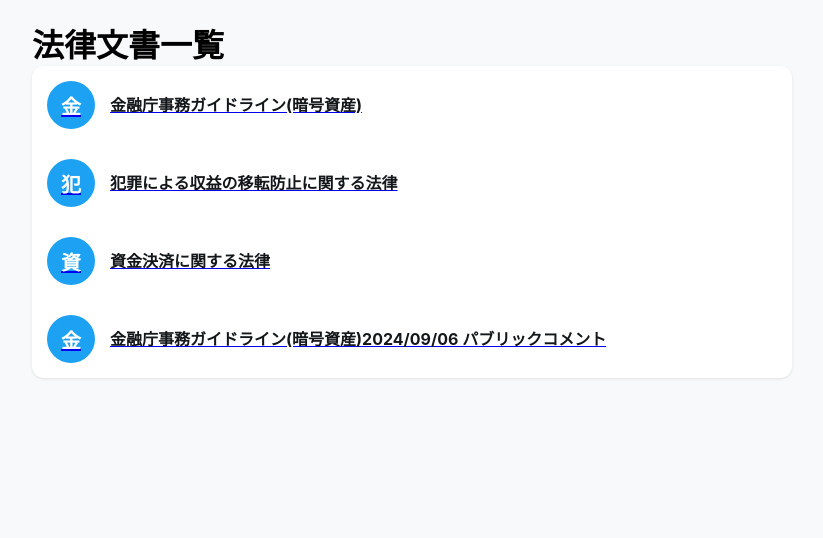
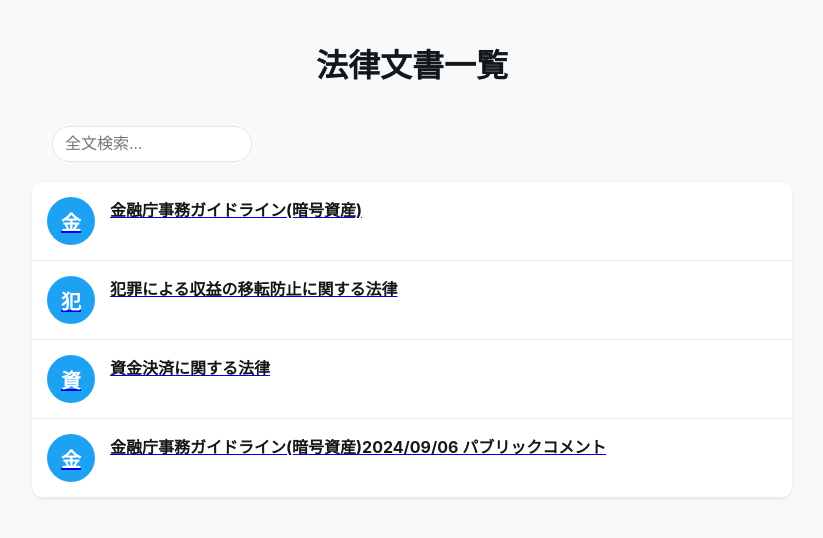
Before and after one commit to yamatoya/sb1-bnykmy, a Vue app: page / in a window 1280 px wide. Shown: the top 538 px of the page, without its empty margins (228-1051 px from the left). Built offline with nearby package versions, Linux system fonts and the light colour scheme.

Commit message:
Add search functionality to index page

```diff
--- a/src/components/Index.vue
+++ b/src/components/Index.vue
@@ -1,12 +1,33 @@
 <template>
   <div>
     <h1>法律文書一覧</h1>
+    <div class="search-container">
+      <input
+        type="text"
+        v-model="searchQuery"
+        placeholder="全文検索..."
+        class="search-input"
+        @focus="isSearchFocused = true"
+        @blur="isSearchFocused = false"
+      />
+    </div>
     <div class="document-list">
-      <router-link v-for="(doc, id) in documents" :key="id" :to="'/document/' + id">
+      <router-link v-for="(doc, id) in filteredDocuments" :key="id" :to="'/document/' + id">
         <div class="document-item">
           <div class="document-icon">{{ doc.displayName.charAt(0) }}</div>
           <div class="document-info">
             <div class="document-name">{{ formatDisplayName(doc.displayName) }}</div>
+            <div v-if="searchQuery && getMatchingContent(doc).length > 0" class="search-matches">
+              <div v-for="(match, index) in getMatchingContent(doc)" :key="index" class="match-item">
+                <router-link
+                  :to="`/document/${id}/${match.id}`"
+                  class="match-link"
+                  @click.native.stop
+                >
+                  <div class="match-content" v-html="highlightSearchTerms(match.content)"></div>
+                </router-link>
+              </div>
+            </div>
           </div>
         </div>
       </router-link>
@@ -21,13 +42,254 @@
   name: 'Index',
   data() {
     return {
-      documents: documentsData
+      documents: documentsData,
+      isSearchFocused: false
+    }
+  },
+  computed: {
+    searchQuery: {
+      get() {
+        return this.$route.query.q || ''
+      },
+      set(value) {
+        this.$router.replace({
+          query: { ...this.$route.query, q: value || undefined }
+        })
+      }
+    },
+    searchTerms() {
+      return this.searchQuery.toLowerCase().split(' ').filter(term => term.length > 0)
+    },
+    filteredDocuments() {
+      if (!this.searchQuery) return this.documents
+
+      return Object.fromEntries(
+        Object.entries(this.documents).filter(([_, doc]) => {
+          const contents = this.getSearchableContent(doc)
+          return this.searchTerms.every(term => contents.toLowerCase().includes(term))
+        })
+      )
     }
   },
   methods: {
     formatDisplayName(name) {
-      return name.replace(/<br>/gi, '');
+      return name.replace(/<br>/gi, '')
+    },
+    getSearchableContent(doc) {
+      if (doc.public_comment) {
+        return doc.questions.map(q =>
+          `${q.question} ${q.answer}`
+        ).join(' ')
+      } else {
+        return doc.tweets.map(t => t.content).join(' ')
+      }
+    },
+    getMatchingContent(doc) {
+      if (!this.searchQuery) return []
+
+      const matches = []
+      const maxLength = 100
+
+      if (doc.public_comment) {
+        doc.questions.forEach(q => {
+          if (this.containsAllSearchTerms(q.question)) {
+            matches.push({
+              content: this.truncateText(q.question, maxLength),
+              id: q.id
+            })
+          }
+          if (this.containsAllSearchTerms(q.answer)) {
+            matches.push({
+              content: this.truncateText(q.answer, maxLength),
+              id: q.id
+            })
+          }
+        })
+      } else {
+        doc.tweets.forEach(tweet => {
+          if (this.containsAllSearchTerms(tweet.content)) {
+            matches.push({
+              content: this.truncateText(tweet.content, maxLength),
+              id: tweet.id
+            })
+          }
+        })
+      }
+
+      return matches.slice(0, 3)
+    },
+    containsAllSearchTerms(text) {
+      const lowerText = text.toLowerCase()
+      return this.searchTerms.every(term => lowerText.includes(term))
+    },
+    truncateText(text, maxLength) {
+      if (text.length <= maxLength) return text
+
+      const searchTermPositions = []
+      this.searchTerms.forEach(term => {
+        let pos = text.toLowerCase().indexOf(term.toLowerCase())
+        while (pos !== -1) {
+          searchTermPositions.push({ start: pos, end: pos + term.length })
+          pos = text.toLowerCase().indexOf(term.toLowerCase(), pos + 1)
+        }
+      })
+
+      if (searchTermPositions.length === 0) {
+        return text.substring(0, maxLength) + '...'
+      }
+
+      const firstMatch = Math.min(...searchTermPositions.map(p => p.start))
+      const lastMatch = Math.max(...searchTermPositions.map(p => p.end))
+
+      let start = Math.max(0, firstMatch - 20)
+      let end = Math.min(text.length, lastMatch + 20)
+
+      if (end - start > maxLength) {
+        if (firstMatch - start > lastMatch - end) {
+          start = end - maxLength
+        } else {
+          end = start + maxLength
+        }
+      }
+
+      return (start > 0 ? '...' : '') +
+             text.substring(start, end) +
+             (end < text.length ? '...' : '')
+    },
+    highlightSearchTerms(text) {
+      let highlighted = text
+      this.searchTerms.forEach(term => {
+        const regex = new RegExp(`(${term})`, 'gi')
+        highlighted = highlighted.replace(regex, '<span class="highlight">$1</span>')
+      })
+      return highlighted
     }
   }
 }
 </script>
+
+<style scoped>
+.search-container {
+  margin: 20px 0;
+  padding: 0 20px;
+  max-width: 100%;
+}
+
+.search-input {
+  width: 200px;
+  padding: 8px 12px;
+  border: 1px solid #e1e8ed;
+  border-radius: 20px;
+  font-size: 16px;
+  transition: all 0.3s ease;
+  max-width: calc(100% - 24px);
+  -webkit-appearance: none;
+  appearance: none;
+}
+
+@media (hover: hover) {
+  .search-input:focus {
+    width: 100%;
+    outline: none;
+    border-color: #1da1f2;
+    box-shadow: 0 0 0 2px rgba(29, 161, 242, 0.1);
+  }
+}
+
+@supports (-webkit-touch-callout: none) {
+  .search-input:focus {
+    width: calc(100% - 24px);
+    outline: none;
+    border-color: #1da1f2;
+    box-shadow: 0 0 0 2px rgba(29, 161, 242, 0.1);
+  }
+}
+
+.document-list {
+  margin-top: 20px;
+}
+
+.document-item {
+  display: flex;
+  align-items: flex-start;
+  padding: 15px;
+  border-bottom: 1px solid #e6ecf0;
+  transition: background-color 0.2s ease;
+}
+
+.document-item:hover {
+  background-color: #f8f9fa;
+}
+
+.document-icon {
+  width: 48px;
+  height: 48px;
+  border-radius: 50%;
+  background-color: #1da1f2;
+  margin-right: 15px;
+  display: flex;
+  align-items: center;
+  justify-content: center;
+  color: white;
+  font-weight: bold;
+  font-size: 20px;
+  flex-shrink: 0;
+}
+
+.document-info {
+  flex-grow: 1;
+  min-width: 0;
+}
+
+.document-name {
+  color: #14171a;
+  font-weight: bold;
+  font-size: 16px;
+  margin-bottom: 4px;
+  word-wrap: break-word;
+}
+
+.search-matches {
+  margin-top: 8px;
+}
+
+.match-item {
+  margin-top: 8px;
+  font-size: 14px;
+  color: #657786;
+  line-height: 1.4;
+  padding: 8px;
+  background-color: #f8f9fa;
+  border-radius: 4px;
+}
+
+.match-link {
+  display: block;
+  text-decoration: none;
+  color: inherit;
+}
+
+.match-link:hover {
+  background-color: #edf0f2;
+  border-radius: 4px;
+}
+
+.match-content {
+  overflow: hidden;
+  text-overflow: ellipsis;
+}
+
+:deep(.highlight) {
+  background-color: #fff3cd;
+  color: #856404;
+  padding: 0 2px;
+  border-radius: 2px;
+}
+
+h1 {
+  text-align: center;
+  margin: 0;
+  padding: 20px;
+  color: #14171a;
+}
+</style>
```
